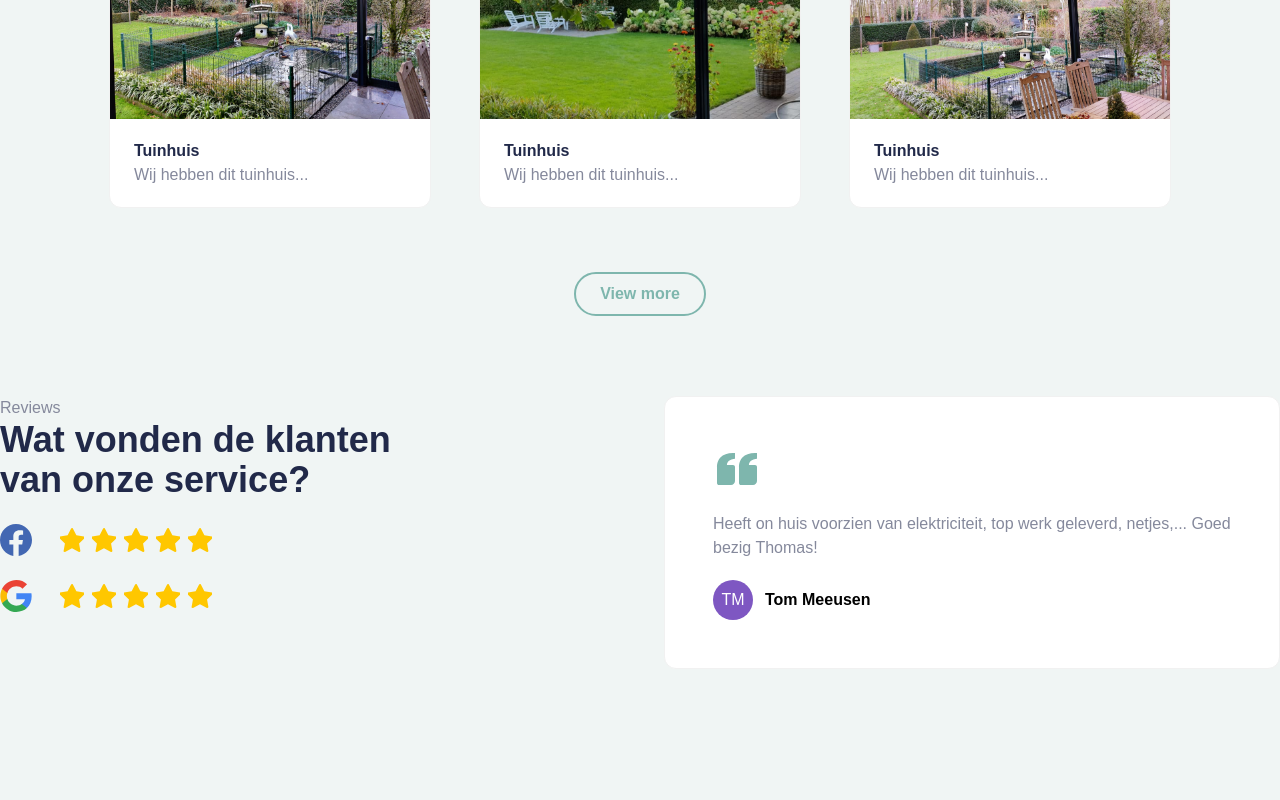
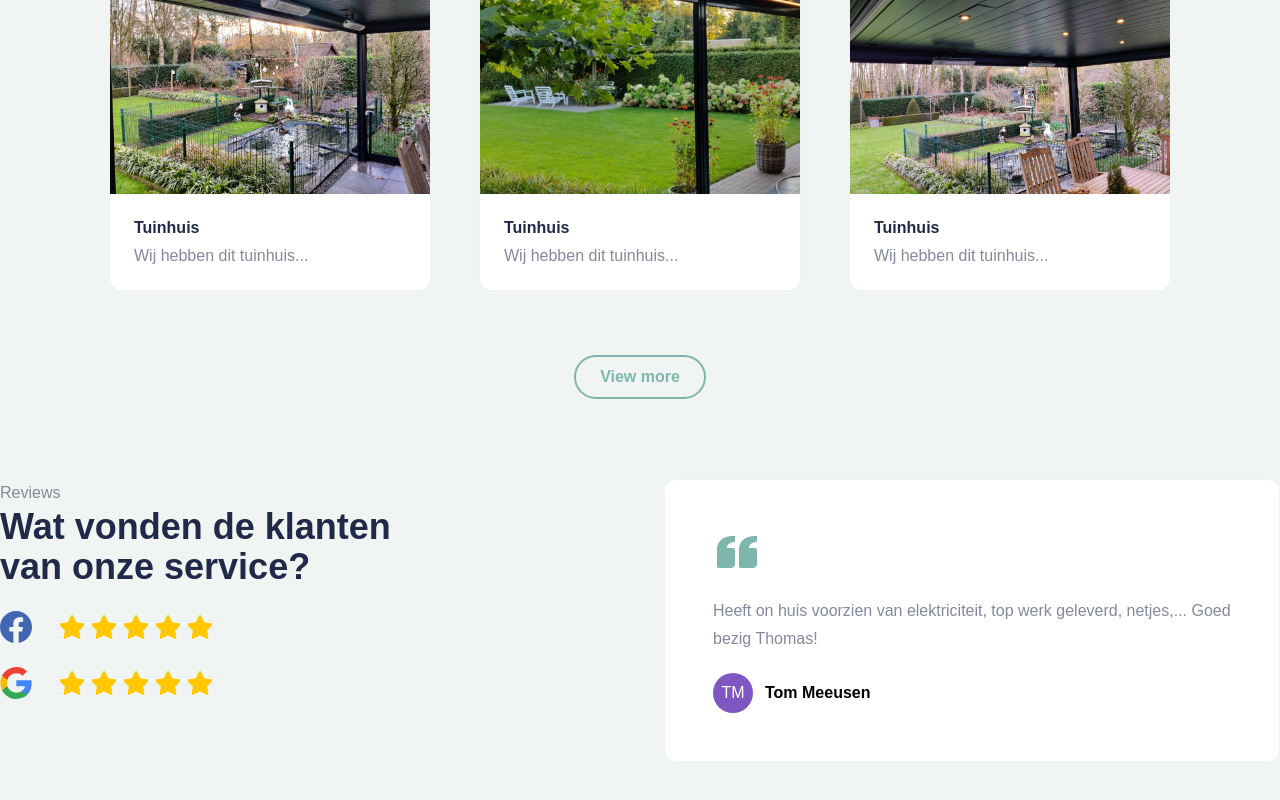
Before and after one commit to web3thijs/twe-nextjs-frontend, a Next.js app: page / in a window 1280 px wide. Shown: the part 2473-3273 px from the top of the page. Before the commit the page ends 3222 px from the top, so only its background shows below. Built offline with nearby package versions, Linux system fonts and the light colour scheme; what react-locomotive-scroll would draw is missing.

Commit message:
_document override

```diff
--- /dev/null
+++ b/pages/_document.tsx
@@ -0,0 +1,17 @@
+import { Html, Head, Main, NextScript } from 'next/document'
+
+export default function Document() {
+  return (
+    <Html lang='nl'>
+      <Head>
+      <link rel="preconnect" href="https://fonts.googleapis.com"/>
+        <link rel="preconnect" href="https://fonts.gstatic.com" />
+        <link href="https://fonts.googleapis.com/css2?family=Poppins:wght@300;400;500;600;700;800&display=swap" rel="stylesheet"/>
+      </Head>
+      <body className='leading-7'>
+        <Main />
+        <NextScript />
+      </body>
+    </Html>
+  )
+}
```
